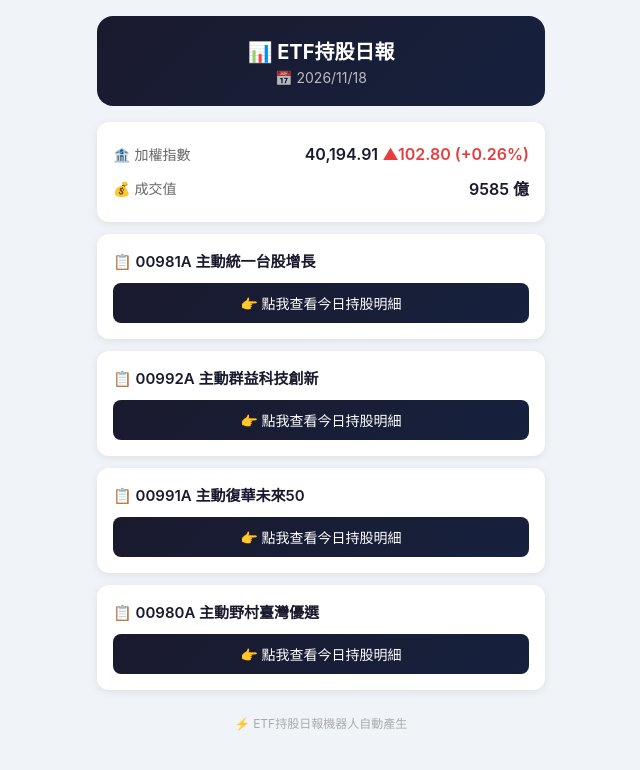
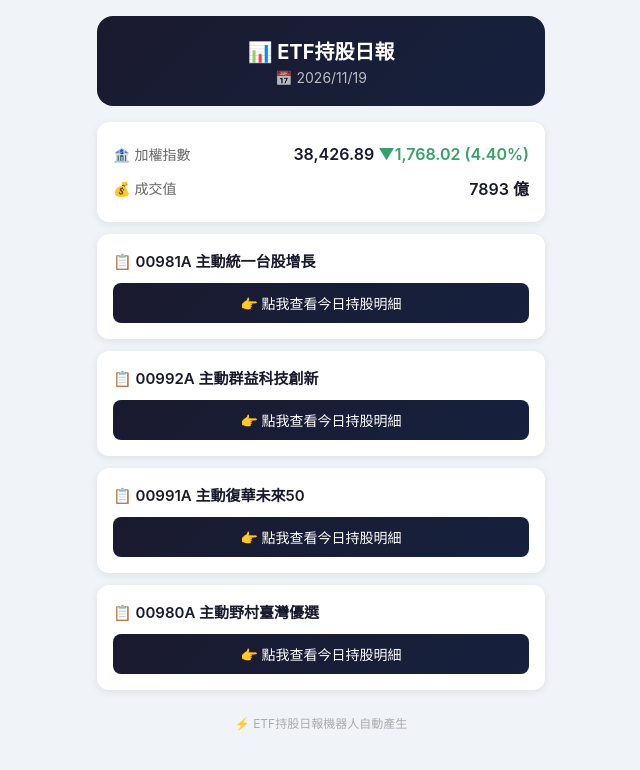
Before and after one commit to s151933220251-del/taiwan-stock-bot, a plain HTML site: page index.html in a window 1280 px wide. Shown: the whole page, without its empty margins (319-959 px from the left). Drawn offline with Linux system fonts and the light colour scheme.

Commit message:
deploy: 808bed165e23e7fcb5117f8925f1eddbd18cdfbd

```diff
--- a/index.html
+++ b/index.html
@@ -154,17 +154,17 @@
 <body>
   <div class="header">
     <h1>📊 ETF持股日報</h1>
-    <div class="date">📅 2026/11/18</div>
+    <div class="date">📅 2026/11/19</div>
   </div>
 
         <div class="market-card">
             <div class="market-row">
                 <span class="market-label">🏦 加權指數</span>
-                <span class="market-value">40,194.91 <span class="up">▲102.80 (+0.26%)</span></span>
+                <span class="market-value">38,426.89 <span class="down">▼1,768.02 (4.40%)</span></span>
             </div>
             <div class="market-row">
                 <span class="market-label">💰 成交值</span>
-                <span class="market-value">9585 億</span>
+                <span class="market-value">7893 億</span>
             </div>
         </div>
 
```
